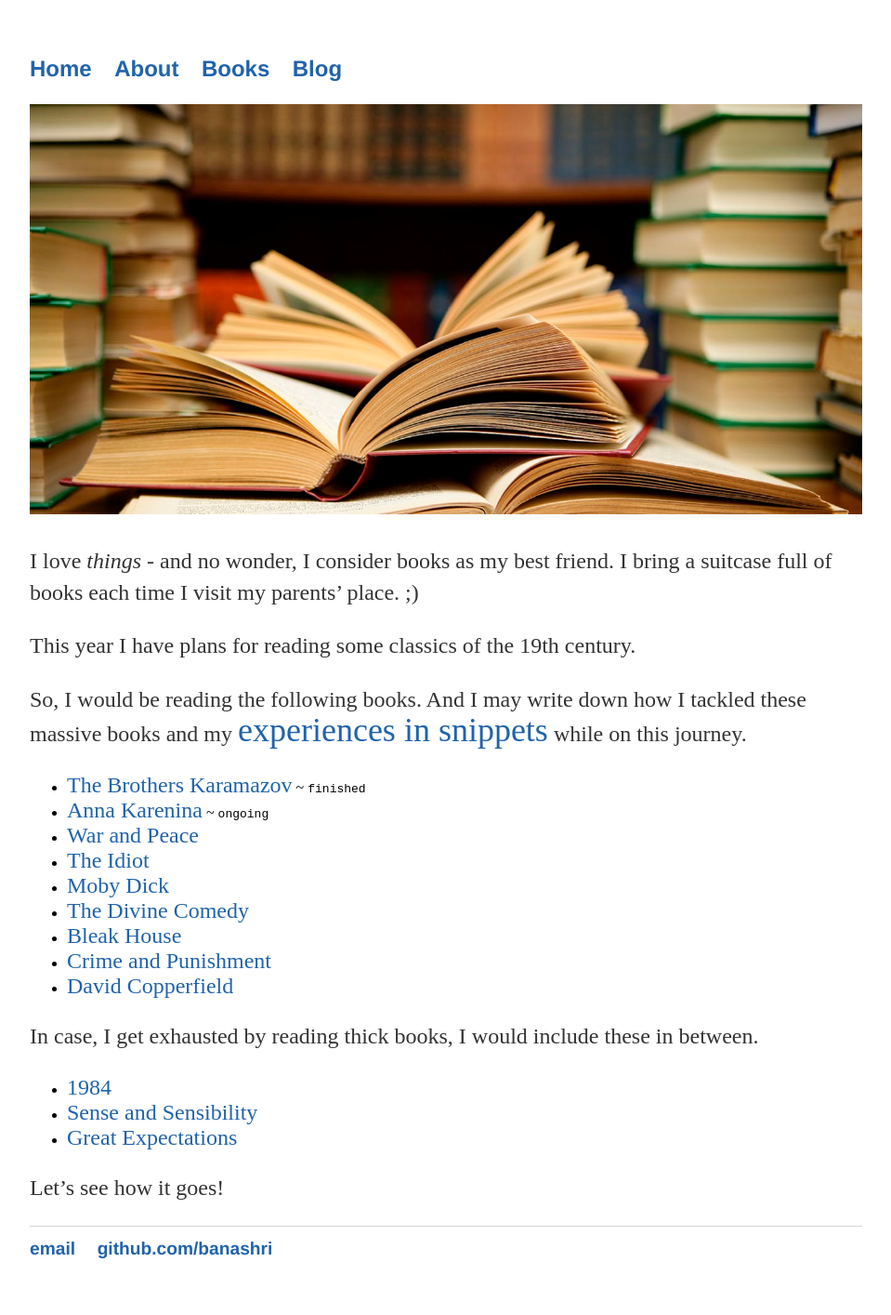
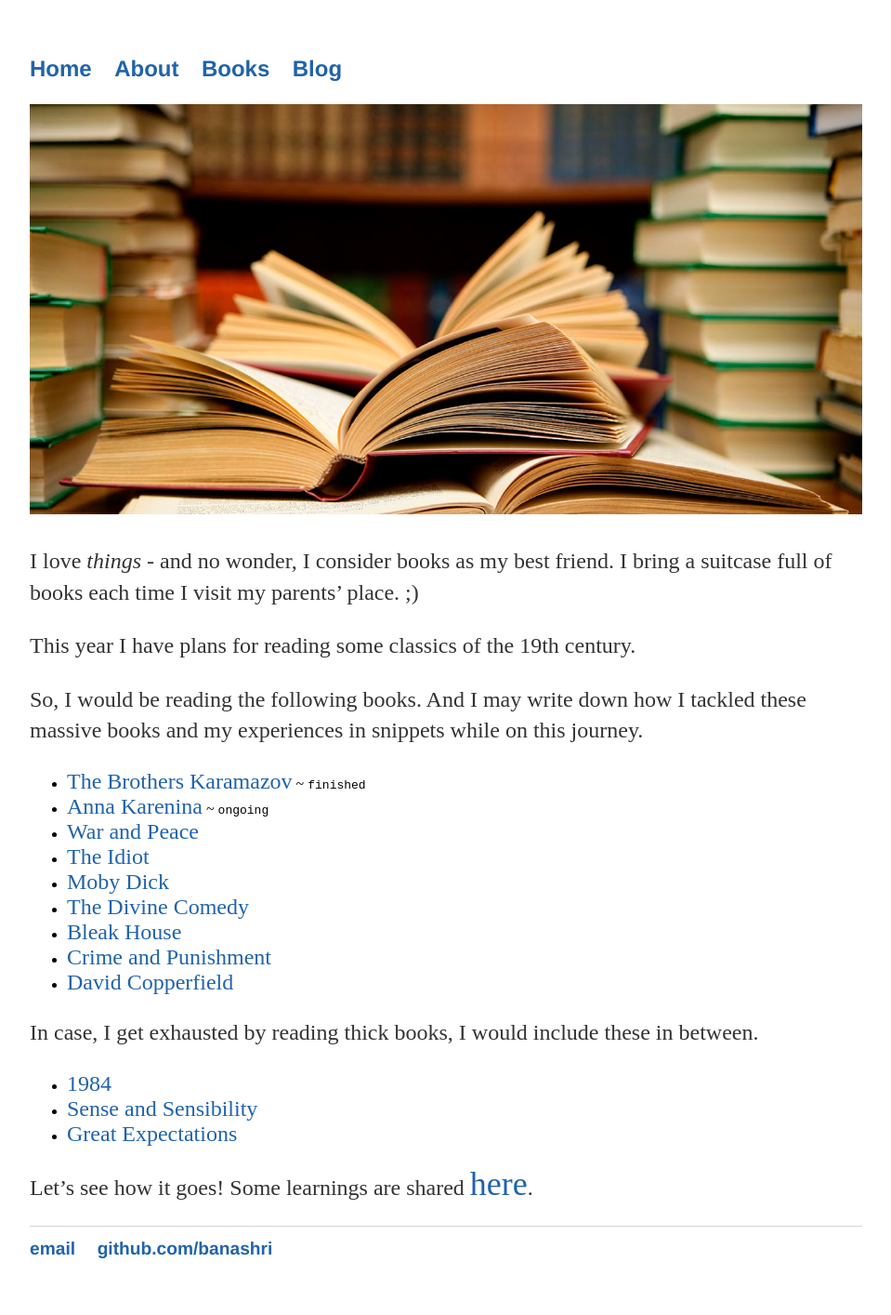
Before and after one commit to Banashri/banashri.github.io, a Jekyll site: the page built from books/index.md, in a window 1280 px wide. Shown: the whole page at 93% size, without its empty margins (160-1119 px from the left). Built offline with Jekyll 4.4.1, drawn with Linux system fonts in a browser that asks for light colours.

Commit message:
learning

```diff
--- a/books/index.md
+++ b/books/index.md
@@ -10,7 +10,7 @@ I visit my parents' place. ;)
 
 This year I have plans for reading some classics of the 19th century.
 
-So, I would be reading the following books. And I may write down how I tackled these massive books and my <a href="https://banashri.github.io/books/experiences.md" style="font:1em;text-decoration: none;color: #2063ab;">experiences in snippets</a> while on this journey.
+So, I would be reading the following books. And I may write down how I tackled these massive books and my experiences in snippets while on this journey.
 
 - [The Brothers Karamazov](https://www.amazon.de/-/en/Fyodor-Dostoevsky/dp/0553212168/ref=sr_1_1?dchild=1&keywords=the+brothers+karamazov+bantam&qid=1611422835&s=books&sr=1-1) ~ `finished`
 - [Anna Karenina](https://www.amazon.de/-/en/Leo-Tolstoy/dp/0140449175/ref=sr_1_8?crid=1PELFGBOG0OHM&dchild=1&keywords=anna+karenina&qid=1611423018&s=books&sprefix=Anna+kare%2Cstripbooks%2C184&sr=1-8) ~ `ongoing`
@@ -27,4 +27,4 @@ In case, I get exhausted by reading thick books, I would include these in betwee
 - [Sense and Sensibility](https://www.amazon.de/gp/product/0141199679/ref=ppx_yo_dt_b_asin_title_o04_s00?ie=UTF8&psc=1)
 - [Great Expectations](https://www.amazon.de/-/en/Charles-Dickens/dp/0141198893/ref=sr_1_1?crid=YJWRY7Z7C8TB&dchild=1&keywords=great+expectations+charles+dickens+penguin&qid=1611423208&sprefix=great+expectations+Charles+dickens+pen%2Caps%2C345&sr=8-1)
 
-Let's see how it goes!
+Let's see how it goes! Some learnings are shared <a class="text" href="#">here</a>.
--- a/css/main.css
+++ b/css/main.css
@@ -18,6 +18,12 @@ a {
     color: #2063ab;
     font-size: 1.5em;
 }
+
+a.text {
+  color: #2063ab;;
+  text-decoration: none;
+}
+
 a:hover {
     text-decoration: underline;
 }
```
